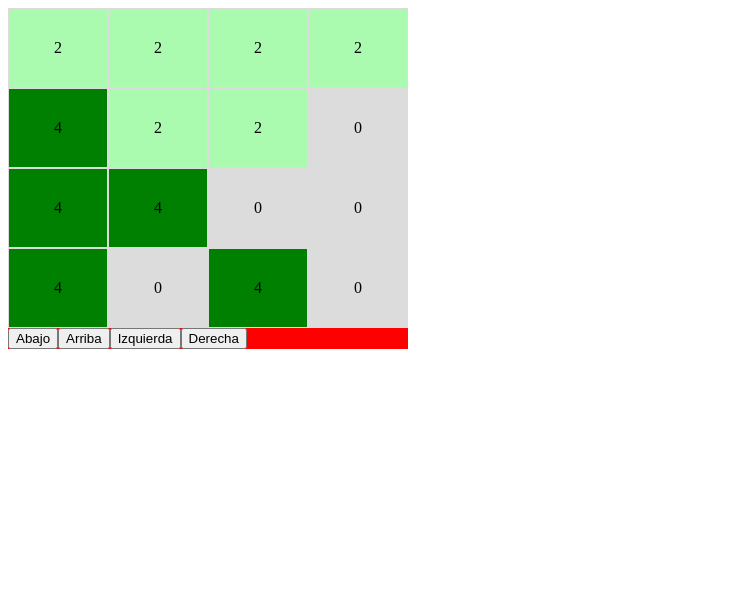
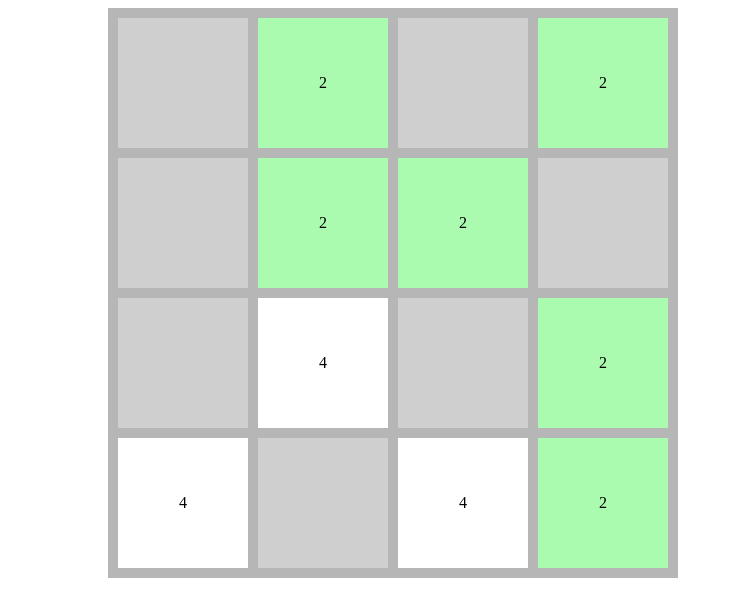
Before and after one commit to Maiki02/game2048, an Angular app: page /game in a window 1280 px wide. Shown: the top 616 px of the page, without its empty margins (0-733 px from the left). Built offline with nearby package versions, Linux system fonts and the light colour scheme.

Commit message:
Se finaliza la implementacion del algoritmo y se comienza a dar estilos

```diff
--- a/src/app/app.module.ts
+++ b/src/app/app.module.ts
@@ -6,10 +6,11 @@ import { BrowserModule } from '@angular/platform-browser';
 import { AppRoutingModule } from './app-routing.module';
 import { AppComponent } from './app.component';
 import { GameModule } from './components/game/game.module';
+import { NumToStringPipe } from './shared/pipes/num-to-string.pipe';
 
 @NgModule({
   declarations: [
-    AppComponent
+    AppComponent,
   ],
   imports: [
     BrowserModule,
--- a/src/app/components/game/game.component.html
+++ b/src/app/components/game/game.component.html
@@ -1,11 +1,8 @@
 <div class="container-game">
-
     <div class="row" *ngFor="let row of game.board; index as i">
-        <div class="col" *ngFor="let value of row; index as j" [ngClass]="{'cero': value==0, 'dos':value==2}" >{{value}}</div>
+        <div class="col {{value | numToString}}" [ngClass]="{'first-row': i==0, 'final-row':i==game.board.length - 1, 'first-column': j==0, 'final-column': j==row.length -1}" *ngFor="let value of row; index as j">
+            <span>{{value ==0? '': value}}</span>
+            <!--<span>{{i + " " +j}}</span>-->
+        </div>
     </div>
-
-    <button (click)="moveToDown()">Abajo</button>
-    <button (click)="moveToUp()">Arriba</button>
-    <button (click)="moveToLeft()">Izquierda</button>
-    <button (click)="moveToRight()">Derecha</button>
 </div>
--- a/src/app/components/game/game.component.scss
+++ b/src/app/components/game/game.component.scss
@@ -1,24 +1,53 @@
+$BACKGROUND_DEFAULT: #cfcfcf;
+$BACKGROUND_BORDER: #b6b6b6;
+$BORDER_CELL:5px;
+$MAX_WIDTH_CELL:40px;
+
+
 .container-game{
-    background:red;
-    max-width:400px;
+    //background-color: $BACKGROUND_DEFAULT;
+    margin-left: 100px;
 }
 
 .row{
-    background:green;
     display:flex;
-    align-items: center;
+    align-items: flex-start;
     flex-direction: row;
-    justify-content: space-around;
+    justify-content: flex-start;
+    border-radius: 16px;
 }
 
 .col{
-    padding: 30px 45px;
-    border: 1px solid #dcdcdc;
+    display: flex;
+    flex-direction: column;
+    justify-content: center;
+    align-items: center;
+    min-width: $MAX_WIDTH_CELL;
+    min-height: $MAX_WIDTH_CELL;
+    max-width: $MAX_WIDTH_CELL;
+    max-height: $MAX_WIDTH_CELL;
+    padding: 45px;
+    border: $BORDER_CELL solid $BACKGROUND_BORDER;
 }
 
+.first-row{
+    border-top: $BORDER_CELL*2 solid $BACKGROUND_BORDER;
+}
+
+.final-row{
+    border-bottom: $BORDER_CELL*2 solid $BACKGROUND_BORDER;
+}
+
+.first-column{
+    border-left: $BORDER_CELL*2 solid $BACKGROUND_BORDER;
+}
+
+.final-column{
+    border-right: $BORDER_CELL*2 solid $BACKGROUND_BORDER;
+}
 
 .cero{
-    background:#dcdcdc
+    background: $BACKGROUND_DEFAULT
 }
 
 .dos{
--- a/src/app/components/game/game.component.ts
+++ b/src/app/components/game/game.component.ts
@@ -1,4 +1,4 @@
-import { Component, OnInit } from '@angular/core';
+import { HostListener, Component, OnInit } from '@angular/core';
 import { withLatestFrom } from 'rxjs';
 import { Game, Position } from 'src/app/shared/interfaces/game.interface';
 const ANY_CELL = 0;
@@ -11,6 +11,12 @@ const BOARD_COMPLETE = [
   [0, 14, 15, 16],
 ];
 const BOARD_TESTING=[
+  [0, 2, 0, 2],
+  [0, 2, 2, 0],
+  [0, 4, 0, 2],
+  [4, 0, 4, 2],
+]
+const BOARD_TESTING_2=[
   [2, 2, 2, 2],
   [4, 2, 2, 0],
   [4, 4, 0, 0],
@@ -86,7 +92,7 @@ export class GameComponent implements OnInit {
     if(this.canMoveToDown()){
       for(let i=0; i < this.game.numOfRows; i++){
         let newColumn=this.getColumn(i)
-        this.addRightRow(newColumn);
+        newColumn=this.addRightRow(newColumn);
         this.setColumn(newColumn, i);
       }
       this.generateRandom();
@@ -107,7 +113,10 @@ export class GameComponent implements OnInit {
   moveToLeft() {
     if(this.canMoveToLeft()){
       for(let i=0; i < this.game.numOfRows; i++){
+        console.log("FILA NUMERO: ", i+1);
+        console.log("FILA INICIO: ", this.game.board[i]);
         this.addLeftRow(this.game.board[i]);
+        console.log("FILA FIN: ", this.game.board[i]);
       }
       this.generateRandom();
     }
@@ -116,11 +125,12 @@ export class GameComponent implements OnInit {
   moveToRight() {
     if(this.canMoveToRight()){
       for(let i=0; i < this.game.numOfRows; i++){
-        this.addRightRow(this.game.board[i]);
+        this.game.board[i]= this.addRightRow(this.game.board[i]);
       }
       this.generateRandom();
     }
   }
+
   canMoveToRight():boolean {
     try{
       for(let i=0; i < this.game.numOfRows; i++){
@@ -179,45 +189,11 @@ export class GameComponent implements OnInit {
     }
   }
 
+  //Recrear movimiento a la izquierda en 2048
   addLeftRow(row: number[]) {
-    let aux;
-    let haveSpace = true;
-    while (haveSpace) {
-      haveSpace = this.isHaveSpaceLeft(row);
-      for (let i = 0; i < this.game.numOfCols - 1; i++) {
-        if (row[i] == 0) {
-          aux = row[i];
-          row[i] = row[i + 1];
-          row[i + 1] = aux;
-        }
-
-        if ( row[i] == row[i+1]) {
-          row[i] = row[i]+row[i+1];
-          row[i + 1] = ANY_CELL;
-          i++;
-        }
-
-      haveSpace = this.isHaveSpaceLeft(row);
-        if(row[0]!=0) console.log(row);
-      }
-    }
-
-    haveSpace=true;
-    while (haveSpace) {
-      haveSpace = this.isHaveSpaceLeft(row);
-      for (let i = 0; i < this.game.numOfCols - 1; i++) {
-        if (row[i] == 0) {
-          aux = row[i];
-          row[i] = row[i + 1];
-          row[i + 1] = aux;
-        }
-
-
-      haveSpace = this.isHaveSpaceLeft(row);
-        if(row[0]!=0) console.log(row);
-      }
-    }
-
+    this.quitarCeros(row);
+    this.sumarDosElementosIguales(row);
+    this.quitarCeros(row);
   }
 
   isHaveSpaceLeft(row: number[]): boolean {
@@ -232,43 +208,9 @@ export class GameComponent implements OnInit {
   }
 
   addRightRow(row: number[]) {
-    let aux;
-    let haveSpace = true;
-
-    while (haveSpace) {
-      haveSpace = this.isHaveSpaceRight(row);
-      for (let i = this.game.numOfCols; 0 < i; i--) {
-        if (row[i] == 0) {
-          aux = row[i];
-          row[i] = row[i - 1];
-          row[i - 1] = aux;
-        }
-
-        if (row[i]!=0 && row[i] == row[i-1] ){
-          row[i]= row[i] + row[i-1];
-          row[i-1]=ANY_CELL;
-          i++;
-        }
-
-      haveSpace = this.isHaveSpaceRight(row);
-      if(row[0]!=0) console.log(row);
-      }
-    }
-
-    haveSpace=true;
-    while (haveSpace) {
-      haveSpace = this.isHaveSpaceRight(row);
-      for (let i = this.game.numOfCols; 0 < i; i--) {
-        if (row[i] == 0) {
-          aux = row[i];
-          row[i] = row[i - 1];
-          row[i - 1] = aux;
-        }
-
-      haveSpace = this.isHaveSpaceRight(row);
-      if(row[0]!=0) console.log(row);
-      }
-    }
+    let rowAux=this.invertirArray(row);
+    this.addLeftRow(rowAux);
+    return this.invertirArray(rowAux)
   }
 
   isHaveSpaceRight(row: number[]): boolean {
@@ -302,4 +244,64 @@ export class GameComponent implements OnInit {
   canMoveRowToRight(row:number[]){
     return this.isHaveSpaceRight(row) || this.haveTwoSameConsecutives(row)
   }
+
+  /*Dado un array de numeros, recorre cada elemento y si uno es 0, lo reemplaza por el siguiente.
+  Hasta que no haya mas 0s*/
+  quitarCeros(row: number[]) {
+    let aux;
+    let haveSpace = true;
+    while (haveSpace) {
+      haveSpace = this.isHaveSpaceLeft(row);
+      for (let i = 0; i < this.game.numOfCols - 1; i++) {
+        if (row[i] == 0) {
+          aux = row[i];
+          row[i] = row[i + 1];
+          row[i + 1] = aux;
+        }
+      }
+    }
+  }
+
+
+  /*Dado un array de numeros, recorre cada elemento y si el elemento es igual al siguiente (controlando que no se salga del arreglo),
+  los suma, y el siguiente lo pone en 0. */
+  sumarDosElementosIguales(row: number[]) {
+    let haveSpace = true;
+    while (haveSpace) {
+      haveSpace = this.isHaveSpaceLeft(row);
+      for (let i = 0; i < this.game.numOfCols - 1; i++) {
+        if (row[i] == row[i + 1]) {
+          row[i] = row[i] + row[i + 1];
+          row[i + 1] = ANY_CELL;
+          i++;
+        }
+      }
+    }
+  }
+
+  /*Dado un array de numeros, lo retorna al revés*/
+  invertirArray(row: number[]) {
+    let aux;
+    let copyRow=JSON.parse(JSON.stringify(row));
+    let arrayToReturn=[];
+    const quantItems=copyRow.length;
+    for (let i = quantItems-1; i >= 0; i--) {
+      arrayToReturn.push(copyRow[i]);
+    }
+    return arrayToReturn;
+  }
+
+
+
+  @HostListener('document:keydown', ['$event'])
+  listenerKeyPress(event: KeyboardEvent){
+    console.log(event);
+    switch(event.key){
+      case 'ArrowLeft': this.moveToLeft(); break;
+      case 'ArrowRight': this.moveToRight(); break;
+      case 'ArrowUp': this.moveToUp(); break;
+      case 'ArrowDown': this.moveToDown(); break;
+      default: break;
+    }
+  }
 }
--- a/src/app/components/game/game.module.ts
+++ b/src/app/components/game/game.module.ts
@@ -3,6 +3,7 @@ import { CommonModule } from '@angular/common';
 import { GameComponent } from './game.component';
 import { FormsModule } from '@angular/forms';
 import { BrowserModule } from '@angular/platform-browser';
+import { PipesModule } from 'src/app/shared/pipes/pipes.module';
 
 
 
@@ -12,6 +13,7 @@ import { BrowserModule } from '@angular/platform-browser';
   ],
   imports: [
     CommonModule,
+    PipesModule,
     FormsModule
   ], exports: [
     GameComponent
--- /dev/null
+++ b/src/app/shared/pipes/num-to-string.pipe.ts
@@ -0,0 +1,30 @@
+import { Pipe, PipeTransform } from '@angular/core';
+
+@Pipe({
+  name: 'numToString'
+})
+export class NumToStringPipe implements PipeTransform {
+
+  transform(value: number): string {
+    switch(value){
+      case 0: return 'cero'; break;
+      case 1: return 'uno'; break;
+      case 2: return 'dos'; break;
+      case 3: return 'tres'; break;
+      case 4: return 'cuatro'; break;
+      case 8: return 'ocho'; break;
+      case 16: return 'dieciseis'; break;
+      case 32: return 'treinta-y-dos'; break;
+      case 64: return 'sesenta-y-cuatro'; break;
+      case 128: return 'ciento-veintiocho'; break;
+      case 256: return 'doscientos-cincuenta-y-seis'; break;
+      case 512: return 'quinientos-doce'; break;
+      case 1024: return 'mil-veinticuatro'; break;
+      case 2048: return 'dos-mil-cuarenta-y-ocho'; break;
+      case 4096: return 'cuatro-mil-noventa-y-seis'; break;
+      default: return 'default'; break;
+    }
+
+  }
+
+}
```
Also changed, not shown: src/app/shared/pipes/pipes.module.ts (added, +18 -0 lines).
